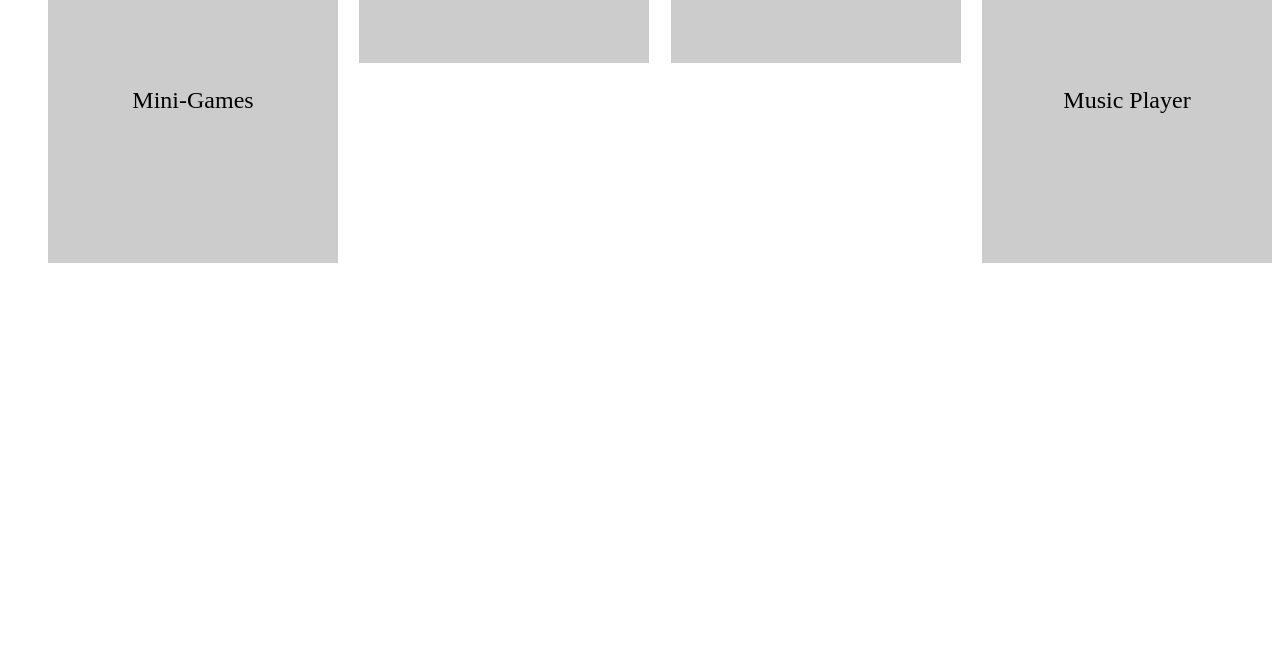
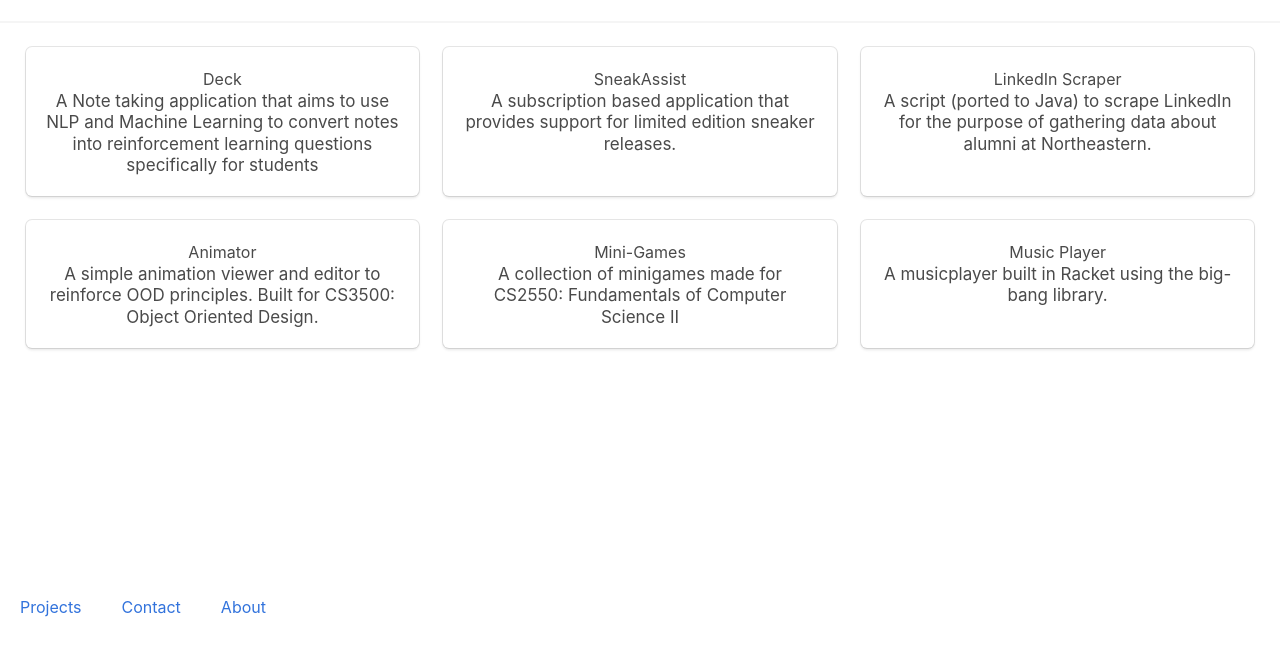
Before and after one commit to rajp33/website, a plain HTML site: page public/projects.html in a window 1280 px wide. Shown: the part 153-800 px from the top of the page. Drawn offline with nearby package versions, Linux system fonts and the light colour scheme.

Commit message:
update project page, update css horizontal align

```diff
--- a/public/css/projects.css
+++ b/public/css/projects.css
@@ -1,30 +1,39 @@
-li {
-  /* -moz-border-radius: 15px; //for mozilla support
-  -webkit-border-radius: 15px; //for chrome support
-  border-radius: 15px; */
-  list-style: none;
-  background-color: #ccc;
-  height: 200px;
-  text-align: center;
-  flex: 0 1 calc(25% - 1em);
-  /* padding-top: 20px;
-  padding-left: 20px;
-  padding-right: 20px;
-  padding-bottom: 20px; */
+footer {
+  position: absolute;
+  bottom: 0px;
+  padding-bottom: 1vh;
+  width: 100%;
 }
 
-.cardInfo {
-
+ul {
+  display: flex;
+  position: relative;
+  width: 100%;
 }
 
-.cardName {
-  font-family: 'Montserrat'
-  font-style: normal;
-  font-size: 150%;
+li {
+  /* float: center; */
+  padding: 20px 20px;
 }
 
-.projectList {
-  display: flex;
-  flex-wrap: wrap;
-  justify-content: space-between;
+h1 {
+    font-size: 100px;
 }
+
+body {
+  text-align: center;
+  height: 100vh;
+}
+
+.projects {
+    padding-left: 2vw;
+    padding-right: 2vw;
+}
+
+.title {
+  font-size: 20px:
+}
+
+.subtitle {
+  font-size: 17px;
+}
--- a/public/js/projectPage.js
+++ b/public/js/projectPage.js
@@ -1,6 +1,6 @@
 listdata = {
   "Deck" : {
-    "description" : "A Note taking application that aims to use NLP and Machine Learning to conver notes into reincfcement learning questions specifically for students",
+    "description" : "A Note taking application that aims to use NLP and Machine Learning to convert notes into reinforcement learning questions specifically for students",
     "technologies" : ["NLP", "Swift", "ML", "RNN", "Python"],
     "startDate" : "",
     "enddate" : "",
@@ -48,37 +48,79 @@ listdata = {
   }
 }
 
-function populateList(name, data) {
-  const ulElement = document.querySelector(".projectList")
+//create a tile container and append it to the given webelement
+function createRow(webElement) {
+  var row = document.createElement("DIV")
+  row.classList.add("tile")
+  webElement.appendChild(row)
+  return row
+}
+
+function createGrid(data, maxCol, parent) {
+  var row_count = 0
+  //for each data create tile
   for (var project in data) {
-    if (data.hasOwnProperty(project)) {
-      //create List item
-      var listItem = document.createElement("LI")
-      ulElement.appendChild(listItem)
-      //create info Container
-      var info = document.createElement("DIV")
-      info.classList.add("cardInfo")
-      var name = document.createElement("P")
-      name.classList.add("cardName")
+    //change row
+    if (row_count % maxCol == 0) {
+      currentRow = createRow(parent)
+    }
 
-      listItem.appendChild(info)
+    var tileparent = document.createElement("DIV")
+    tileparent.classList.add("tile", "is-parent")
+    var article = document.createElement("ARTICLE")
+    article.classList.add("tile", "is-child", "box")
 
-      if (data[project]["imgSrc"] != "") { // if Image available
-        var img = document.createElement("IMG")
-        img.src = data[project]["imgSrc"]
-        info.appendChild(img)
-      } else {
-        //If no Image Available
-      }
+    var name = document.createElement("P")
+    name.textContent = project
+    article.appendChild(name)
 
-      name.textContent = project
-      info.appendChild(name)
-      //create paragraph item
-      // var desc = document.createElement("P")
-      // desc.textContent = data[project]["description"]
-      //listItem.appendChild(desc)
-    }
+    var desc = document.createElement("P")
+    desc.textContent = data[project]["description"]
+    desc.classList.add("subtitle")
+    article.appendChild(desc)
+
+    tileparent.appendChild(article)
+    currentRow.appendChild(tileparent)
+    row_count++
   }
 }
 
+function populateList(name, data) {
+  const ulElement = document.querySelector(".projectList")
+      //create List item
+      // var listItem = document.createElement("DIV")
+      // listItem.classList.add("tile", "is-parent")
+      // ulElement.appendChild(listItem)
+      // //create info Container
+      // var info = document.createElement("DIV")
+      // info.classList.add("tile", "cardInfo")
+      // var name = document.createElement("P")
+      // name.classList.add("title", "cardName")
+      //
+      // listItem.appendChild(info)
+      //
+      // if (data[project]["imgSrc"] != "") { // if Image available
+      //   var img = document.createElement("IMG")
+      //   img.src = data[project]["imgSrc"]
+      //   info.appendChild(img)
+      // } else {
+      //   //If no Image Available
+      // }
+      //
+      // name.textContent = project
+      // info.appendChild(name)
+      // //create paragraph item
+      // // var desc = document.createElement("P")
+      // // desc.textContent = data[project]["description"]
+      // //listItem.appendChild(desc)
+
+      //create a vertical container for the element
+      var vertical = createRow(ulElement)
+      vertical.classList.add("is-vertical")
+
+      createGrid(data, 3, vertical)
+      //create initial row
+      //var currentRow = createRow(vertical)
+}
+
 populateList("projectList", listdata)
--- a/public/projects.html
+++ b/public/projects.html
@@ -3,15 +3,31 @@
   <head>
     <meta charset="utf-8">
     <title>Raj Patel | Projects</title>
+    <meta name="viewport" content="width=device-width, initial-scale=1">
+    <link rel="stylesheet" href="https://cdnjs.cloudflare.com/ajax/libs/bulma/0.7.5/css/bulma.min.css">
     <link rel="stylesheet" href="/css/projects.css">
   </head>
   <body>
+    <div class="top">
+      <h1>Projects</h1>
+      <hr>
+    </div>
     <div class="projects">
-      <ul class="projectList">
+      <div class="tile is-ancestor projectList">
         <!-- Populate using JS -->
-      </ul>
+      </div>
     </div>
     <script type="text/javascript" src="/js/projectPage.js">
     </script>
+    <!-- footer -->
+    <footer>
+      <nav>
+        <ul>
+          <li><a href="projects">Projects</a></li>
+          <li><a href="contact">Contact</a></li>
+          <li><a href="about">About</a></li>
+        </ul>
+      </nav>
+    </footer>
   </body>
 </html>
```
Also changed, not shown: public/css/master.css (+5 -2 lines), public/index.html (+2 -0 lines), public/iPhone X.png, 2 other files.
